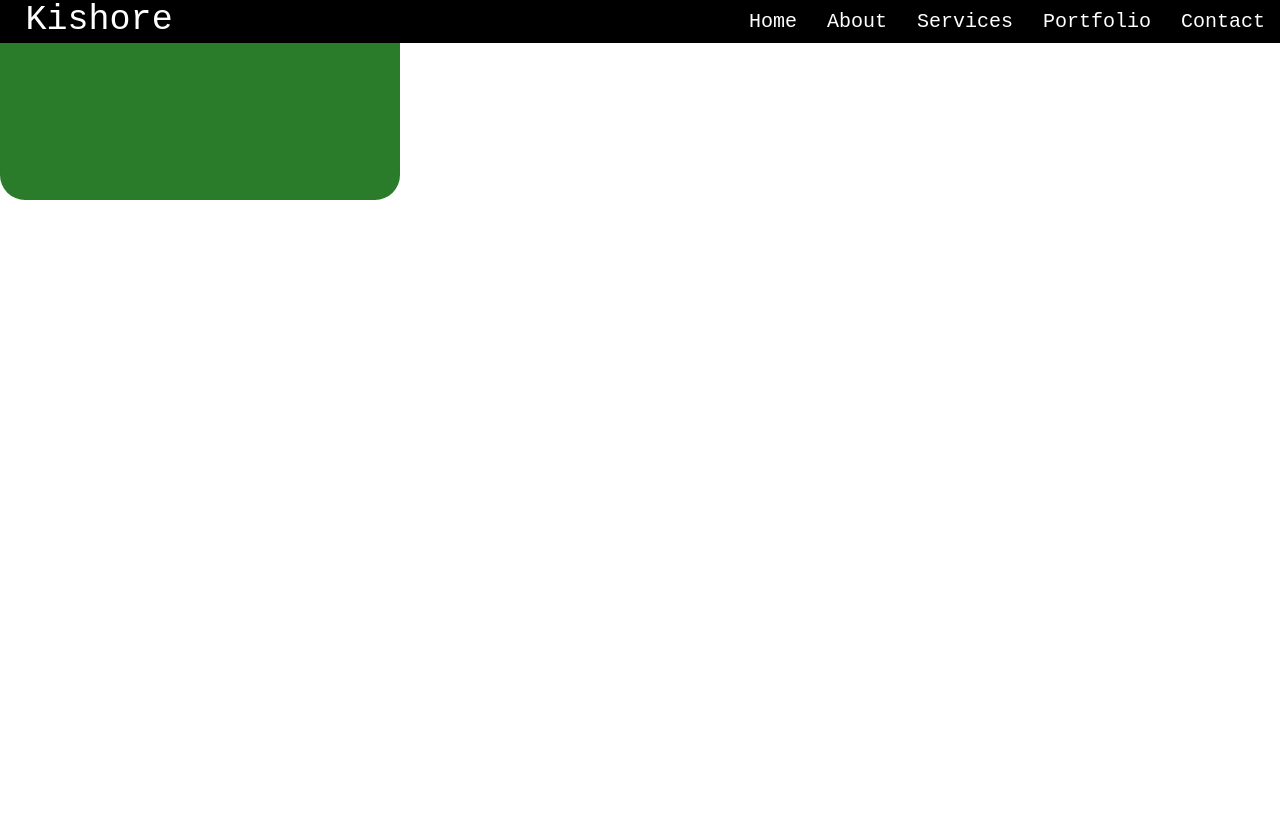
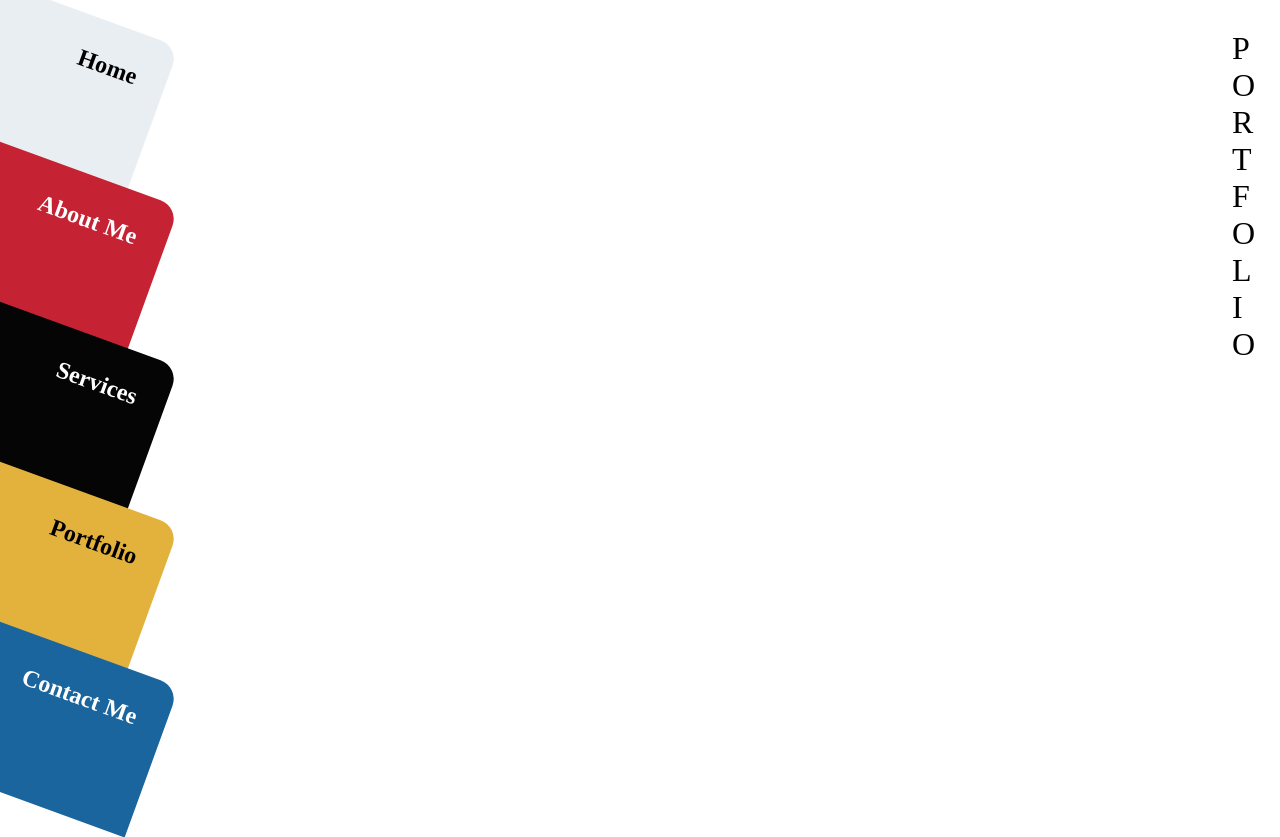
Before and after one commit to kishore-s-n/itsKishore, a plain HTML site: page index.html in a window 1280 px wide. Before the commit the page ends 800 px from the top, so only its background shows below. Drawn offline with Linux system fonts and the light colour scheme.

Commit message:
final design conclusion

```diff
--- a/index.html
+++ b/index.html
@@ -4,36 +4,66 @@
   <meta charset="UTF-8">
   <meta name="viewport" content="width=device-width, initial-scale=1.0">
   <meta http-equiv="X-UA-Compatible" content="ie=edge">
-  <title>Kishore</title>
+  <title>Portfolio</title>
   <link rel="stylesheet" href="style.css">
-  <link rel="stylesheet" href="https://cdnjs.cloudflare.com/ajax/libs/font-awesome/4.7.0/css/font-awesome.min.css">
 </head>
 <body>
-  <header>
-    <nav>
-      <div class="logo"><span>K</span>ishore</div>
-      <ul>
-        <li><a href="#home">Home</a></li>
-        <li><a href="#about">About</a></li>
-        <li><a href="#service">Services</a></li>
-        <li><a href="#portfolio">Portfolio</a></li>
-        <li><a href="#Contact">Contact</a></li>
-      </ul>
-    </nav>
-  </header>
-<section id="home">
-  <div class="bg-bx-1 bg-bx"></div>
-  <div class="bg-bx-2 bg-bx"></div>
-  <div class="bg-bx-3 bg-bx"></div>
-  <div class="home-col-1"></div>
-  <div class="home-col-2"></div>
+    <div class="letter-container">
+        <div class="letter">P</div>
+        <div class="letter">O</div>
+        <div class="letter">R</div>
+        <div class="letter">T</div>
+        <div class="letter">F</div>
+        <div class="letter">O</div>
+        <div class="letter">L</div>
+        <div class="letter">I</div>
+        <div class="letter">O</div>
+    </div>
+<section id="landingpage">
+
+    <div class="bxcontainer">
+
+
+        <div id="home" class="home bx">
+            <div class="home-head head"><h1>Home</h1></div>
+        </div>
+
+
+
+
+        <div id="about" class="about bx">
+            <div class="about-head head"><h1>About Me</h1></div>
+
+        </div>
+
+
+
+
+        <div id="service" class="service bx">
+            <div class="service-head head"><h1>Services</h1></div>
+
+        </div>
+
+
+
+
+
+        <div id="portfolio" class="portfolio bx">
+            <div class="portfolio-head head"><h1>Portfolio</h1></div>
+
+        </div>
+
+
+
+
+        <div id="contact" class="contact bx">
+            <div class="contact-head head"><h1>Contact Me</h1></div>
+
+        </div>
+    </div>
 </section>
-<section id="about"></section>
-<section id="services"></section>
-<section id="portfolio"></section>
-<footer>
-  <section id="contact"></section>
-</footer>
 
+
+<script src="script.js"></script>
 </body>
 </html>
--- a/style.css
+++ b/style.css
@@ -1,22 +1,98 @@
 /* --------------------defaults-------------------- */
 :root{
-  --background: white;
-  --c1:rgb(42, 123, 42);
-  --c2:rgb(23, 23, 119);
-  --c3:rgb(117, 6, 6);
-  --c4:goldenrod;
-  --navbarcolor: black;
+  --c1:#E8EEF2;
+  --c2:#C52233;
+  --c3:#050505;
+  --c4:#E3B23C;
+  --c5:#1A659E;
 }
 html{
   scroll-behavior: smooth;
 }
-*{
-    padding: 0;
-    margin: 0;
+body{
+    background-color: white;
+    overflow: hidden;
 }
-body{
-  background-color: var(--backgroundl̥ō);
+.letter-container {
+  display: flex;
+  flex-direction: column;
+  position: fixed;
+  top: 30px;
+  right: 20px;
 }
+
+.letter {
+  font-size: 2em;
+  animation: appear 1s ease-out forwards;
+  opacity: 0;
+  margin: 0 5px; /* Adjust spacing between letters */
+}
+
+@keyframes appear {
+  from{
+    opacity: 0;
+  }
+  to {
+    opacity: 1;
+  }
+}
+.my-intro{
+    display: block;
+}
+.bxcontainer{
+    display: flex;
+    flex-direction: column;
+    height: 100vh;
+}
+.bx{
+    position: relative;
+    transform: rotate(20deg);
+    border-radius: 0 20px 0 0;
+    height: 20vh;
+    width: 200px;
+    left: -50px;
+    top: -10px;
+}
+.head{
+    text-align: right;
+    margin-right: 30px;
+    margin-top: 30px;
+}
+.home{
+    background-color: var(--c1);
+    animation: slideright 1s ease-out both;
+    animation-delay: 0;
+}
+.about{
+    animation: slideright 1s ease-out both;
+    background-color: var(--c2);
+    animation-delay: 0.2s;
+    color: white;
+}
+.service{
+    background-color: var(--c3);
+    animation: slideright 1s ease-out both;
+    animation-delay: 0.4s;
+    color: white;
+}
+.portfolio{
+    background-color: var(--c4);
+    animation: slideright 1s ease-out both;
+    animation-delay: 0.6s;
+}
+.contact{
+    animation: slideright 1s ease-out both;
+    animation-delay: 0.8s;
+    background-color: var(--c5);
+    color: white;
+}
+
+.active{
+    height: 100vh;
+    width: 100vw;
+    transform: rotate(0deg);
+}
+
 
 /* ---------------mobile styles----------------- */
 @media (max-width:426px) {
@@ -31,115 +107,15 @@ body{
 /* ----------------desktop styles-------------------- */
 
 @media (min-width:1024px) {
-  /* ----------------home-------------------- */
-  #home{
-    height: auto;
-  }
-  /* -------------navbar--------------- */
-  .logo{
-    color: white;
-    font-size: 35px;
-    margin-left: 2%;
-  }
-  nav{
-    background-color: var(--navbarcolor);
-    display: flex;
-    justify-content: space-between;
-    font-family: monospace;
-    position: fixed;
-    width: 100%;
-    z-index: 10;
-  }
-  nav ul{
-    display: flex;
-    list-style: none;
-    align-items: center;
-  }
-  nav ul li a{
-    text-decoration: none;
-    color: white;
-  }
-  nav ul li{
-    font-size: 20px;
-    padding: 10px 15px;
-  }
-  nav ul li:hover{
-    background-color: blueviolet;
-    transition: 0.7s ease-in-out;
-
-  }
-
-  /* ----------------------desktop home---------------- */
-
-
-  .bg-bx{
-    height: 200px;
-    width: 400px;
-    border-radius: 25px;
-    position: relative;
-  }
-  .bg-bx-1{
-    background-color: var(--c1);
-    position: relative;
-    animation: slide-in-tl 0.8s cubic-bezier(0.250, 0.460, 0.450, 0.940) both;}
-
-  /* ---------------about--------------- */
-
-
 }
 
-
-
-
-
-
-
-
-
-
-
-
-
-
-
-
-
-
-
-
-
-
-
-
-
-
-
-
-
-
-
-
-
-
-
-
-
-
-
-
-
-
-
-
-
-
-
-
-@keyframes slide-in-left{
+@keyframes slideright{
   from{
-
+    top: -1000px;
+    left: -1000px;
   }
   to{
-
+    top: 0;
+    left: -50px;
   }
 }
```
